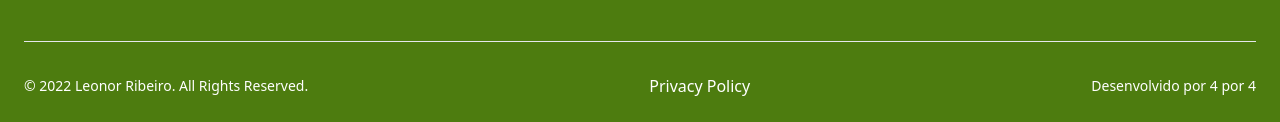
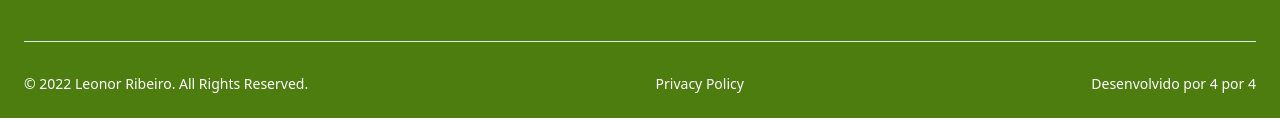
Before and after one commit to yeeydu/Leonor-Frontend-Project, a website: page index.html in a window 1280 px wide. Shown: the part 927-1049 px from the top of the page. Drawn offline with nearby package versions, Linux system fonts and the light colour scheme; files that its build step writes are made by us from their sources.

Commit message:
fix footer

```diff
--- a/footer.html
+++ b/footer.html
@@ -1,6 +1,6 @@
 <!-- component -->
 <!-- This is an example component -->
-<div class="max-w-7xl  mx-auto">
+<div class=" ">
 	<footer class="p-4 bg-lime-700 text-white sm:p-6 dark:bg-gray-800 ">
 		<div class="md:flex md:justify-between mx-20 justify-center">
 			<div class="mb-6 md:mb-0 mr-6">
@@ -57,7 +57,7 @@
 			<span class="text-sm sm:text-center ">© 2022 <a href="#" target="_blank"
 					class="hover:underline">Leonor Ribeiro</a>. All Rights Reserved.</span>
 			<span class="text-sm sm:text-center "></span><a href="/policy"
-				target="_blank" class="text-smsm:text-center">Privacy
+				target="_blank" class="text-sm sm:text-center">Privacy
 				Policy</a></span>
 			<span class="text-sm sm:text-center "></span><a href="https://www.4por4.pt/"
 				target="_blank" class="text-sm sm:text-center ">Desenvolvido por 4 por
```
